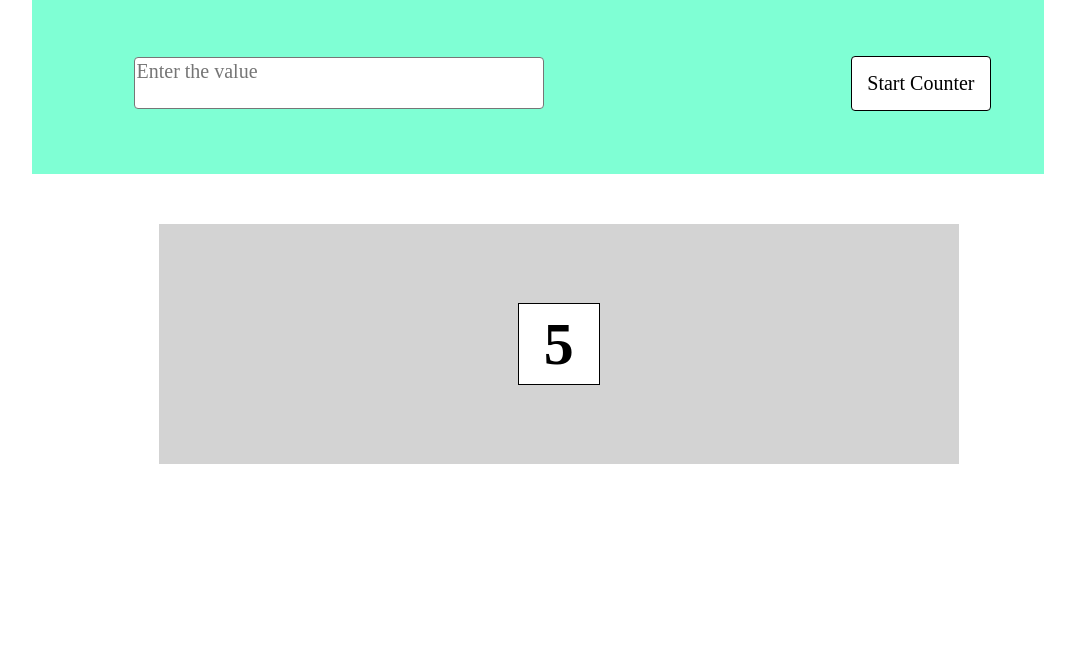
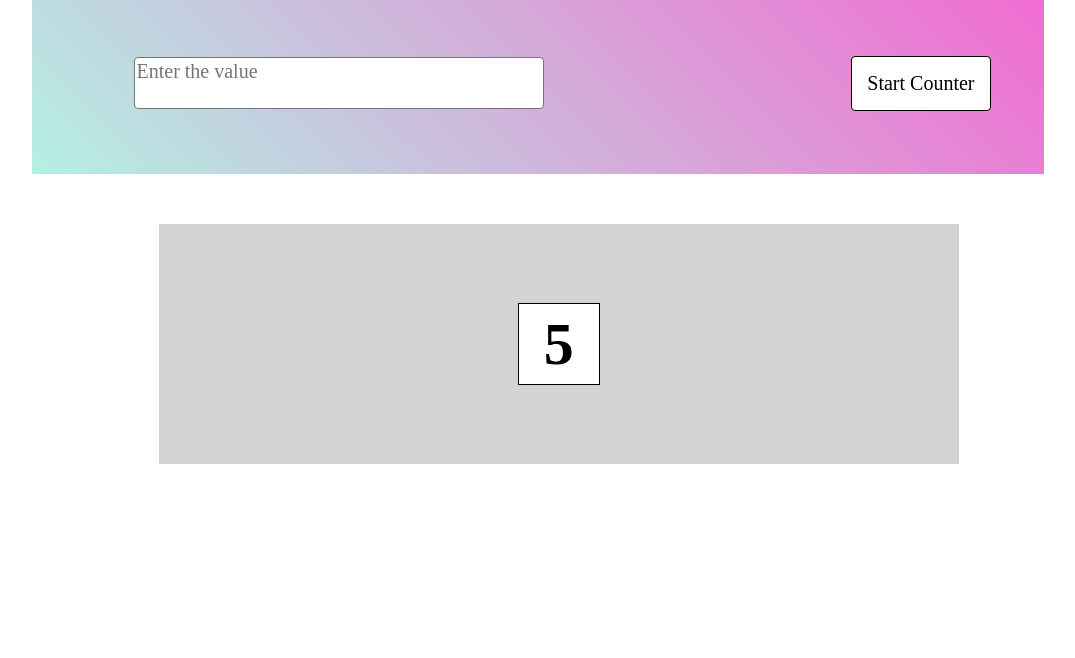
Before and after one commit to SWAGATSWAROOP/Counter-Project, a plain HTML site: page index.html in a window 1280 px wide. Shown: the part 142-800 px from the top of the page, without its empty margins (102-1177 px from the left). Drawn offline with Linux system fonts and the light colour scheme.

Commit message:
Done With Final Design

```diff
--- a/style.css
+++ b/style.css
@@ -2,7 +2,7 @@
     width:80%;
     margin-top: 5%;
     margin-left: 10%;
-    background-color: aquamarine;
+    background-image: linear-gradient(45deg,#b4f0e3,#f563d0);
     vertical-align: middle;
     padding-bottom: 5%;
 }
```
